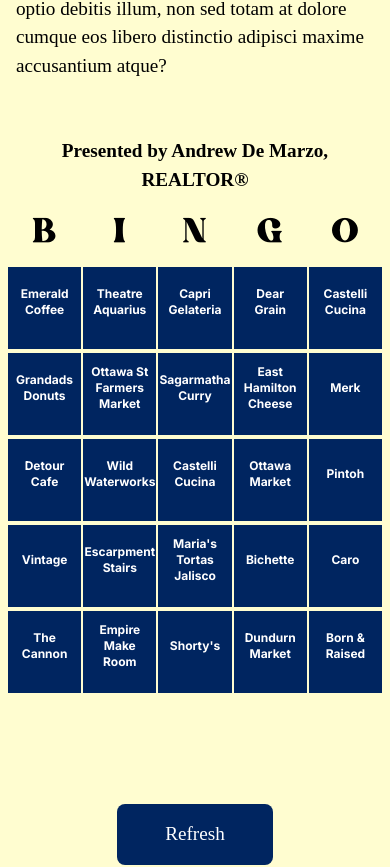
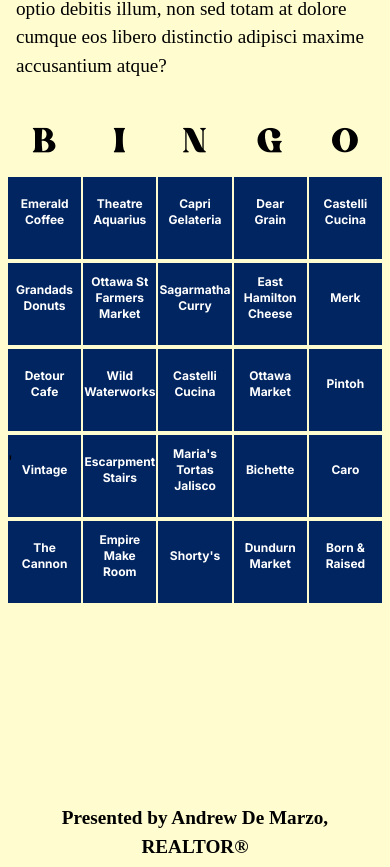
Before and after one commit to MattVinall/Hamilton-Bingo, a Next.js app: page / in a window 390 px wide. Shown: the part 1531-2398 px from the top of the page. Built offline with nearby package versions, Linux system fonts and the light colour scheme.

Commit message:
moved presented by,, text below bingo board

```diff
--- a/app/components/BingoBoard.tsx
+++ b/app/components/BingoBoard.tsx
@@ -34,8 +34,7 @@ const BingoBoard: React.FC<Props> = ({ businesses }) => {
 
     return (
         <>
-            <div id="bingoBoard" className="md:rounded-lg p-2 md:p-4 min-h-[80vh] sm:min-h-[80vh] md:min-h-[100vh] lg:min-h-[130vh] xl:min-h-[90vh]! 2xl:min-h-[90vh]">
-                <p className="font-bold text-md mx-4 text-center my-4 md:my-2 text-black">Presented by Andrew De Marzo, REALTOR®</p>
+            <div id="bingoBoard" className="md:rounded-lg p-2 md:p-4 min-h-[80vh] sm:min-h-[80vh] md:min-h-[100vh] lg:min-h-[130vh] xl:min-h-[90vh]! 2xl:min-h-[85vh]">
                 <div className="grid grid-cols-5 gap-0.5 md:gap-2">
                     {Object.keys(bingoBoard).map((key, index) => (
                         <div key={key + index} className="col-span-1">
@@ -47,9 +46,10 @@ const BingoBoard: React.FC<Props> = ({ businesses }) => {
                             ))}
                         </div>
                     ))}
-                </div>
+                </div>'
             </div>
             <div className="text-center">
+                <p className="font-bold text-md mx-4 text-center my-4 md:my-2 text-black">Presented by Andrew De Marzo, REALTOR®</p>
                 <button onClick={handleRefresh} className="mt-4 md:mt-12 bg-navy text-white rounded-lg py-4 px-12 hover:background-[#AB804D]">Refresh</button>
             </div>
         </>
```
